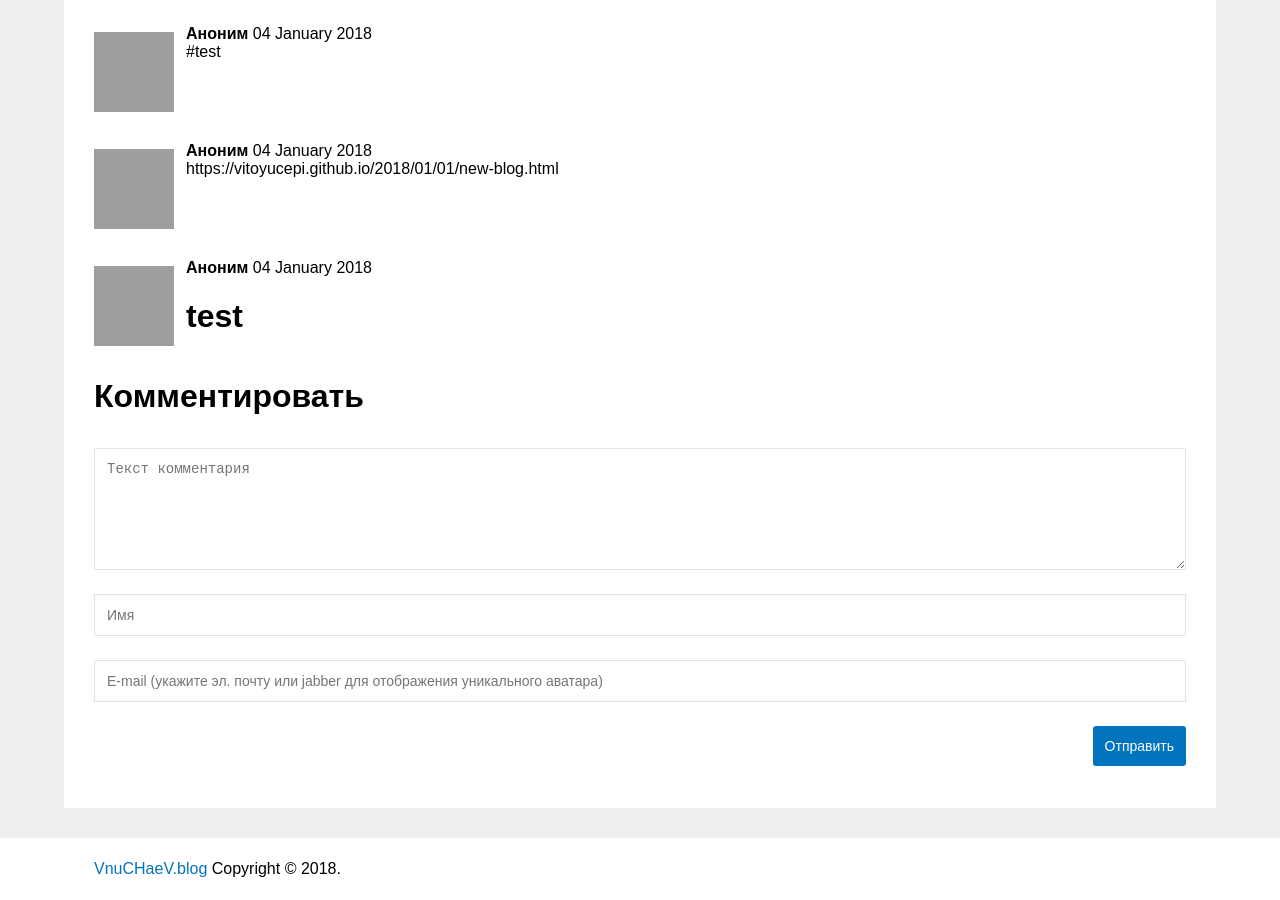
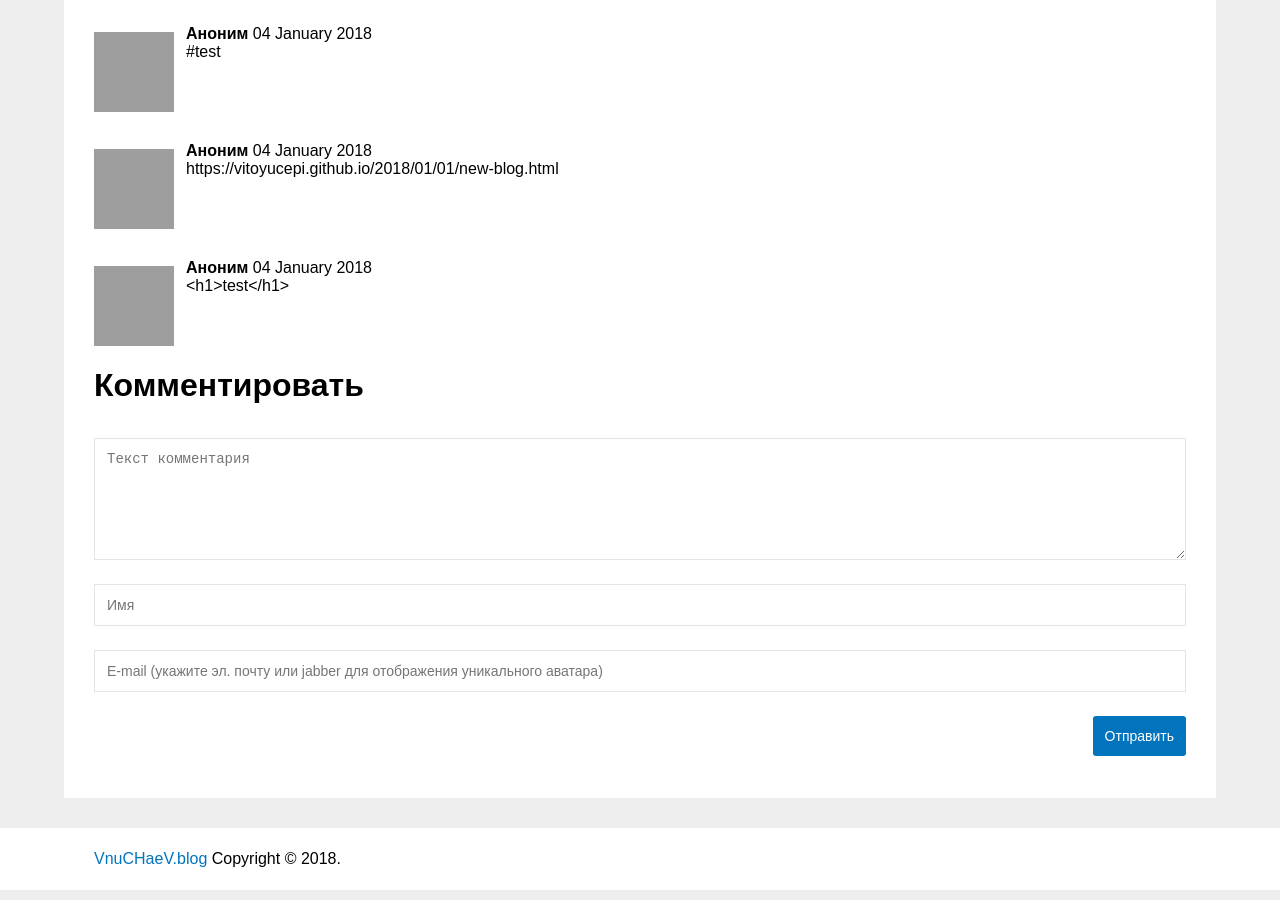
Before and after one commit to vitoyucepi/blog, a Jekyll site: the page built from _posts/2018-01-01-new-blog.md, in a window 1280 px wide and 900 px high, scrolled down 1560 px. Built offline with Jekyll 4.4.1, drawn with Linux system fonts in a browser that asks for light colours; grey boxes are pictures that could not be loaded.

Commit message:
comment escaping

```diff
--- a/_layouts/post.html
+++ b/_layouts/post.html
@@ -29,16 +29,16 @@ layout: default
         <div id="postcomments">
             <h1>{{ result }}</h1>
             {% if comments %}
-                {% assign comments = site.data.comments[page.slug] | where_exp:"item", "item.reply_to == nil" | sort: 'timestamp' %}
+                {% assign comments = site.data.comments[page.slug] | where_exp:"item", "item.reply_to == nil or item.reply_to != nil and item.reply_to == empty" | sort: 'timestamp' %}
                 {% for comment in comments %}
                     <div class="comment">
-                        <img class="avatar" src="https://www.gravatar.com/avatar/{{ comment.email | default: '' }}?s=80&d=monsterid" />
+                        <img class="avatar" src="https://www.gravatar.com/avatar/{{ comment.email | default: '' | escape }}?s=80&d=monsterid" />
                         <div class="commentbody">
                             <div class="commentheader">
-                                <div class="commentauthor">{{ comment.name | default: "Аноним" }}</div>
-                                <div class="commentdate">{{ comment.timestamp | date: "%d %B %Y" }}</div>
+                                <div class="commentauthor">{{ comment.name | default: "Аноним" | escape }}</div>
+                                <div class="commentdate">{{ comment.timestamp | date: "%d %B %Y" | escape }}</div>
                             </div>
-                            <div class="commentmessage">{{ comment.message }}</div>
+                            <div class="commentmessage">{{ comment.message | escape }}</div>
                         </div>
                     </div>
                 {% endfor %}
```
